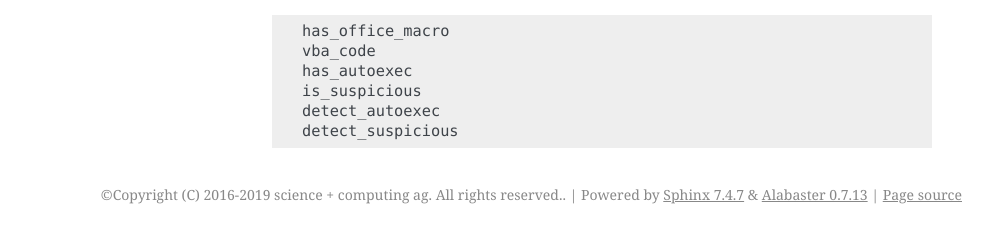
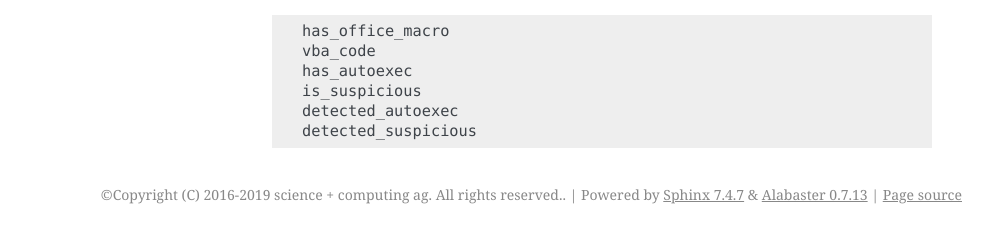
Before and after one commit to scVENUS/PeekabooAV, a Sphinx documentation site: the page built from docs/source/ruleset.rst, in a window 1280 px wide. Shown: the part 1897-2128 px from the top of the page, without its empty margins (148-1141 px from the left). Built offline with Sphinx 7.4.7, drawn with Linux system fonts in a browser that asks for light colours.

Commit message:
oletools: Minor renaming of report properties
Address open questions from #135 by minor renaming of methods and fixing
a couple of typos. Property names now suggest that they return what's
been detected by the analyser and do no detecting by themselves.

```diff
--- a/docs/source/ruleset.rst
+++ b/docs/source/ruleset.rst
@@ -99,5 +99,5 @@ Attributes of olereport
     vba_code
     has_autoexec
     is_suspicious
-    detect_autoexec
-    detect_suspicious
+    detected_autoexec
+    detected_suspicious
```
Also changed, not shown: 2 other files.
